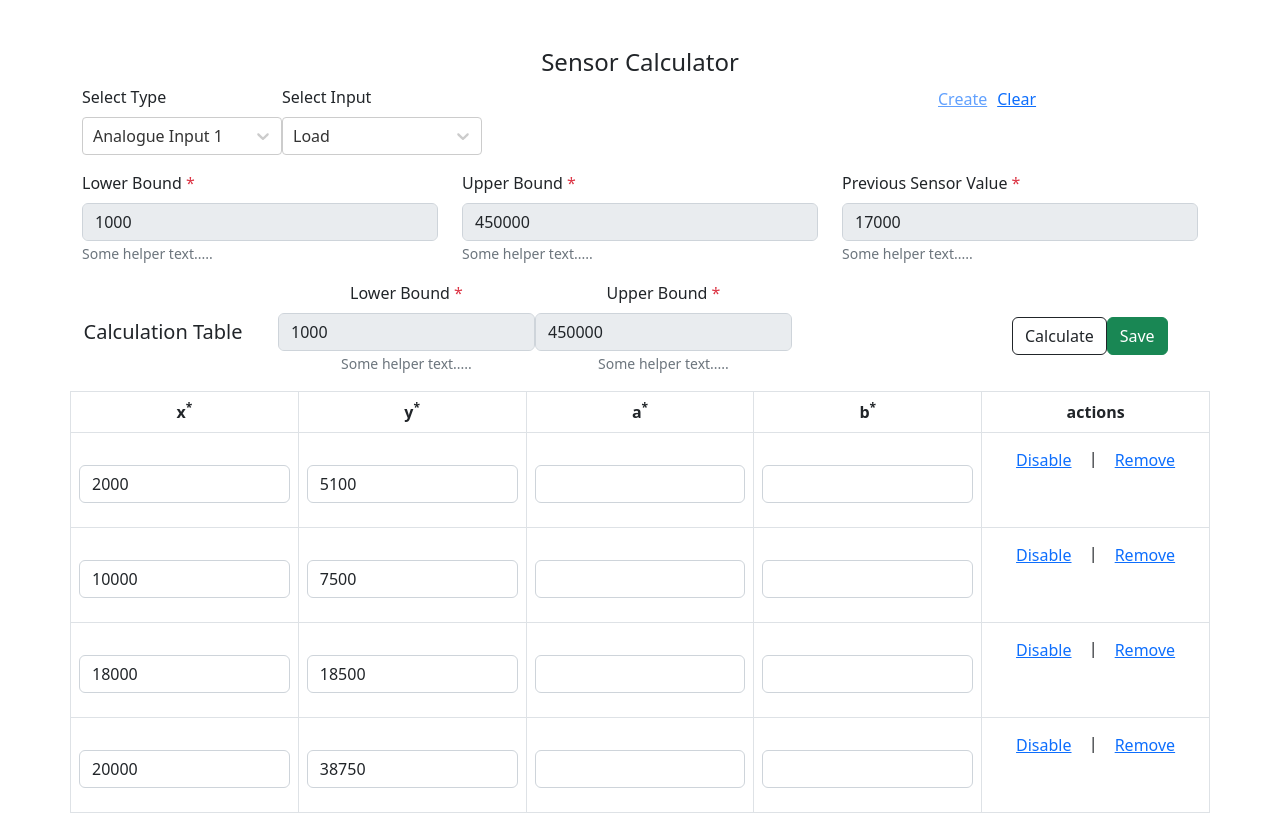
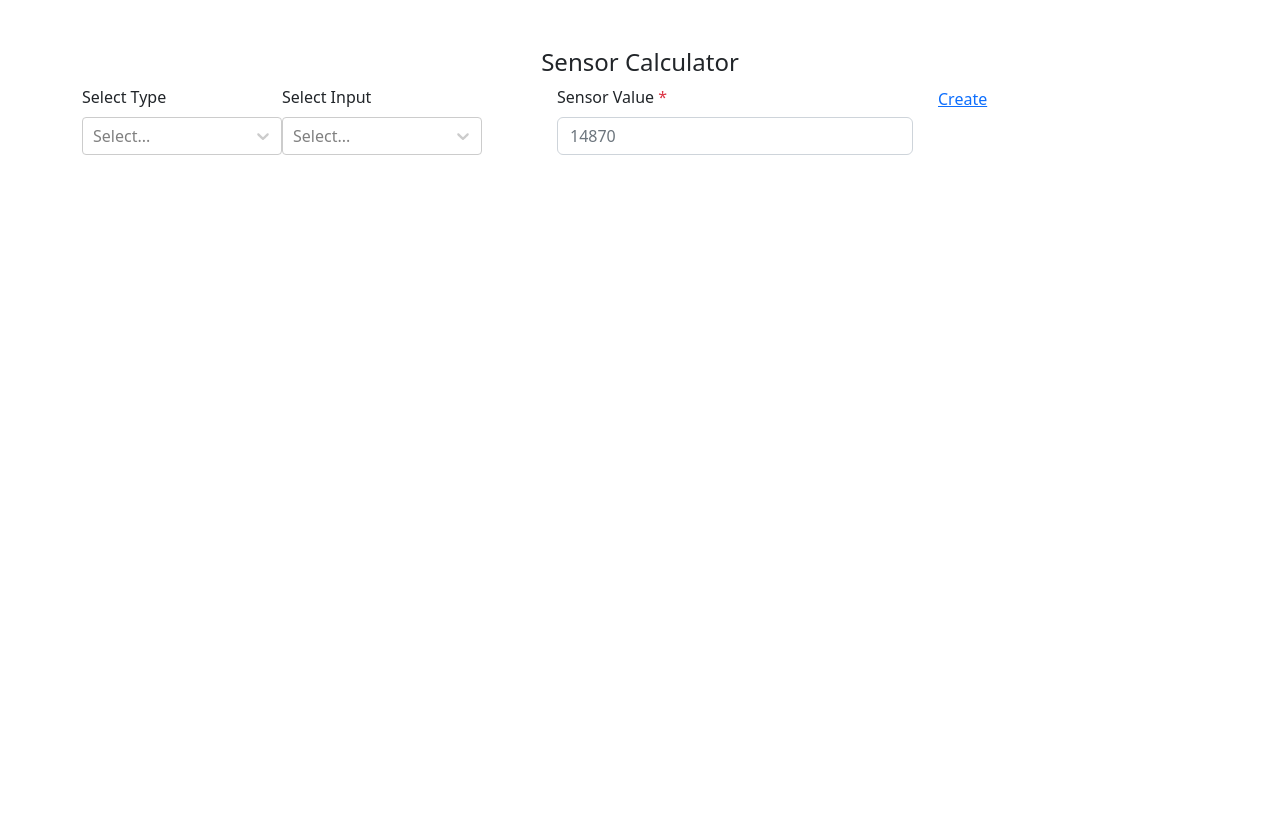
Before and after one commit to nomanfarooq/sensor-calculation-table, a React (Create React App) app: page / in a window 1280 px wide. After the commit the page ends 800 px from the top, so only its background shows below. Built offline with nearby package versions, Linux system fonts and the light colour scheme.

Commit message:
value issue

```diff
--- a/src/components/CalculationTable.js
+++ b/src/components/CalculationTable.js
@@ -217,25 +217,25 @@ function CalculationTable ( {type, input, create, onResetRec, inputsData, sensor
 								<InputText
 									id="lowerBoundPre"
 									inputFormat="number"
-									isEnable={true}
+									isEnable={editable}
 									label={'Lower Bound'}
 									placeholder={5000}
-									value={bounds?.lower}
+									value={bounds?.lower ?? ''}
 									isImportant={true}
 									onChange={( e ) => {
-										console.log(e.target.value);
+										setBounds(state => ({...state, lower: e.target.value}));
 									}}/>
 								<div className="ml-auto">
 									<InputText
 										id="upperBoundPre"
 										inputFormat="number"
-										isEnable={true}
+										isEnable={editable}
 										label={'Upper Bound'}
 										placeholder={45000}
-										value={bounds?.upper}
+										value={bounds?.upper ?? ''}
 										isImportant={true}
 										onChange={( e ) => {
-											console.log(e.target.value);
+											setBounds(state => ({...state, upper: e.target.value}));
 										}}/>
 								</div>
 							</div>
@@ -250,7 +250,7 @@ function CalculationTable ( {type, input, create, onResetRec, inputsData, sensor
 									label={(isValidSensVal ? 'Correct' : 'Incorrect')}
 									helperText={'Calculated sensor value'}
 									placeholder={17000}
-									value={sensorValue}
+									value={sensorValue ?? ''}
 									isImportant={true}
 									onChange={( e ) => {
 										console.log(e.target.value);
@@ -281,12 +281,12 @@ function CalculationTable ( {type, input, create, onResetRec, inputsData, sensor
 							<tr key={idx}>
 								<td style={{width: '15%'}}>
 									{((item?.isEdit ?? false) || item?.isEdit)
-										? <InputText helperText="" id="x-req" value={item.x} disabled={true}/>
+										? <InputText helperText="" id="x-req" value={item.x ?? ''} disabled={true}/>
 										: <InputText
 											inputFormat="number"
 											helperText=""
 											id="x-required"
-											value={item.x}
+											value={item.x ?? ""}
 											disabled={item?.isEdit}
 											onChange={( event ) => {
 												dataRow[idx] = {
@@ -302,12 +302,12 @@ function CalculationTable ( {type, input, create, onResetRec, inputsData, sensor
 								</td>
 								<td style={{width: '15%'}}>
 									{((item?.isEdit ?? false) || item?.isEdit)
-										? <InputText helperText="" id="y-req" value={item.y} disabled={true}/>
+										? <InputText helperText="" id="y-req" value={item.y ?? ''} disabled={true}/>
 										: <InputText
 											inputFormat="number"
 											helperText=""
 											id="y-required"
-											value={item.y}
+											value={item.y ?? ""}
 											disabled={item?.isEdit}
 											onChange={( event ) => {
 												dataRow[idx] = {
@@ -321,10 +321,10 @@ function CalculationTable ( {type, input, create, onResetRec, inputsData, sensor
 											}}/>
 									}</td>
 								<td style={{width: '15%'}}>
-									<InputText helperText="" id="a-req" value={item.a} disabled={true}/>
+									<InputText helperText="" id="a-req" value={item.a ?? ''} disabled={true}/>
 								</td>
 								<td style={{width: '15%'}}>
-									<InputText helperText="" id="b-req" value={item.b} disabled={true}/>
+									<InputText helperText="" id="b-req" value={item.b ?? ''} disabled={true}/>
 								</td>
 								<td style={{width: '15%'}}>
 									<Button variant="link" onClick={( e ) => {
--- a/src/components/SensorCalculator.js
+++ b/src/components/SensorCalculator.js
@@ -108,7 +108,7 @@ const select2Styles = {
 };
 
 const inputsApiData = [
-	{
+	/*{
 		type: 'analogue-input-1', input: 'load', sensorValue: 17000, bounds: {lower: 1000, upper: 450000},
 		data: [
 			{
@@ -136,7 +136,7 @@ const inputsApiData = [
 				'b': '',
 			},
 		],
-	},
+	},*/
 	{
 		type: 'analogue-input-3', input: 'fllvl', sensorValue: 3000, bounds: {lower: 10, upper: 4500},
 		data: [
@@ -280,11 +280,10 @@ const ActionButtons = ( {input, data, onCreate, onClear, editable} ) => {
 				</li>
 			</ul>
 		</>
-);
+	);
 };
 
-const SensorCalculator = () =>
-	{
+const SensorCalculator = () => {
 		const [loading, setLoading] = useState(false);
 		const [inputType, setInputType] = useState('');
 		const [input, setInput] = useState('');
@@ -296,7 +295,7 @@ const SensorCalculator = () =>
 		const [analogueInputType, setAnalogueInputType] = useState('');
 		const [analogueInput, setAnalogueInput] = useState({input1: ''});
 		const [inputData, setInputData] = useState([]);
-		const [sensorValue, setSensorValue] = useState();
+		const [sensorValue, setSensorValue] = useState(null);
 		const [sensorInputValue, setSensorInputValue] = useState(null);
 		const [bounds, setBounds] = useState({});
 		const [dataRow, setDataRow] = useState([]);
@@ -430,11 +429,12 @@ const SensorCalculator = () =>
 								inputFormat="number"
 								isEnable={false}
 								label={'Sensor Value'}
-								placeholder={10000}
-								value={sensorValue}
+								placeholder={14870}
+								value={sensorValue ?? ''}
 								isImportant={true}
 								onChange={( e ) => {
 									console.log(e.target.value);
+									setSensorValue(e.target.value);
 								}}/>
 						)}
 					</Col>
@@ -457,7 +457,7 @@ const SensorCalculator = () =>
 								isEnable={true}
 								label={'Lower Bound'}
 								placeholder={5000}
-								value={bounds?.lower}
+								value={bounds?.lower ?? ''}
 								isImportant={true}
 								onChange={( e ) => {
 									console.log(e.target.value);
@@ -470,7 +470,7 @@ const SensorCalculator = () =>
 								isEnable={true}
 								label={'Upper Bound'}
 								placeholder={45000}
-								value={bounds?.upper}
+								value={bounds?.upper ?? ''}
 								isImportant={true}
 								onChange={( e ) => {
 									console.log(e.target.value);
@@ -483,7 +483,7 @@ const SensorCalculator = () =>
 								isEnable={true}
 								label={'Previous Sensor Value'}
 								placeholder={17000}
-								value={sensorValue}
+								value={sensorValue ?? ''}
 								isImportant={true}
 								onChange={( e ) => {
 									console.log(e.target.value);
@@ -492,7 +492,7 @@ const SensorCalculator = () =>
 					</Row>
 				)}
 
-				<Row>
+					<Row>
 					<CalculationTable
 						type={analogueInputType}
 						input={analogueInput?.input1}
--- a/src/components/partials/InputText.js
+++ b/src/components/partials/InputText.js
@@ -7,9 +7,12 @@ export const InputText = ( {id, label, inputFormat, value, placeholder, isValid,
 			<Form.Group className="mb-3" controlId={id}>
 				<Form.Label className={isValid && 'text-success'}>{label} {isImportant && <span className="text-danger">*</span>}</Form.Label>
 				<Form.Control type={inputFormat ?? 'text'} value={value} placeholder={placeholder} disabled={isEnable} onChange={onChange}/>
-				<Form.Text className="text-muted">
-					{`${helperText ?? `Some helper text.....`}`}
-				</Form.Text>
+				{helperText && (
+					<Form.Text className="text-muted">
+						{`${helperText}`}
+					</Form.Text>
+				)}
+
 			</Form.Group>
 		</Form>
 	);
```
